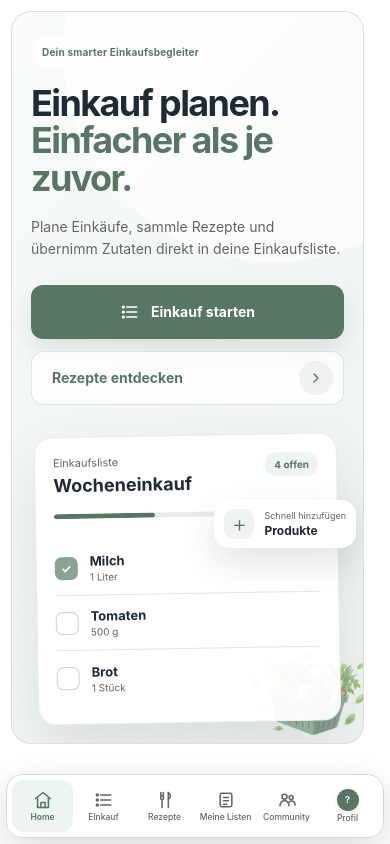
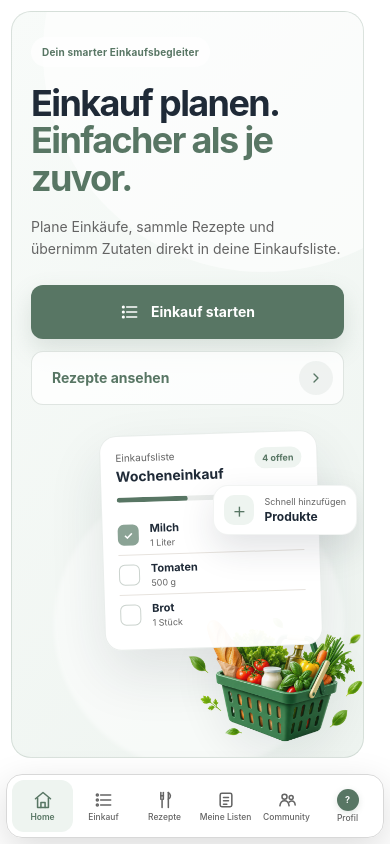
Before and after one commit to Eugen1188/bazkit, an Angular app in the folder frontend/: page /main/home in a window 390 px wide. Built offline with nearby package versions, Linux system fonts and the light colour scheme; sample sign-in values are in the browser's storage.

Commit message:
update home section

```diff
--- a/frontend/src/app/home/home.component.html
+++ b/frontend/src/app/home/home.component.html
@@ -1,6 +1,7 @@
 <div class="home-page">
 
   <div class="home-container">
+
 
     <!-- =====================================
          HERO
@@ -14,12 +15,15 @@
           Dein smarter Einkaufsbegleiter
         </span>
 
+
         <h1>
           Einkauf planen.
+
           <span>
             Einfacher als je zuvor.
           </span>
         </h1>
+
 
         <p class="hero-description">
           Plane Einkäufe, sammle Rezepte und
@@ -55,12 +59,12 @@
 
 
           <a
-            routerLink="/main/community"
+            routerLink="/main/recipe-list"
             class="secondary-action"
           >
 
             <span>
-              Rezepte entdecken
+              Rezepte ansehen
             </span>
 
             <span class="action-chevron">
@@ -81,11 +85,20 @@
       </div>
 
 
-      <!-- HERO VISUAL -->
+      <!-- =====================================
+           HERO VISUAL
+      ====================================== -->
 
       <div class="hero-visual">
 
         <div class="hero-glow"></div>
+
+
+        <img
+          class="hero-basket"
+          src="assets/images/home/home-basket.png"
+          alt=""
+        />
 
 
         <div class="visual-card">
@@ -113,9 +126,7 @@
 
 
           <div class="visual-progress">
-
             <span></span>
-
           </div>
 
 
@@ -202,13 +213,6 @@
 
         </div>
 
-
-        <img
-          class="hero-basket"
-          src="assets/images/home/home-basket.png"
-          alt=""
-        />
-
       </div>
 
     </section>
@@ -235,7 +239,10 @@
 
       <div class="quick-layout">
 
-        <!-- EINKAUF -->
+
+        <!-- =====================================
+             EINKAUF
+        ====================================== -->
 
         <a
           routerLink="/main/shopping-list"
@@ -248,6 +255,7 @@
               viewBox="0 0 24 24"
               aria-hidden="true"
             >
+
               <path d="M8 6h12"></path>
               <path d="M8 12h12"></path>
               <path d="M8 18h12"></path>
@@ -255,6 +263,7 @@
               <circle cx="4" cy="6" r="1"></circle>
               <circle cx="4" cy="12" r="1"></circle>
               <circle cx="4" cy="18" r="1"></circle>
+
             </svg>
 
           </div>
@@ -292,12 +301,19 @@
         </a>
 
 
+        <!-- =====================================
+             RIGHT SIDE
+        ====================================== -->
+
         <div class="quick-side">
 
-          <!-- REZEPTE / COMMUNITY -->
+
+          <!-- =====================================
+               REZEPTE
+          ====================================== -->
 
           <a
-            routerLink="/main/community"
+            routerLink="/main/recipe-list"
             class="quick-small-card"
           >
 
@@ -307,9 +323,19 @@
                 viewBox="0 0 24 24"
                 aria-hidden="true"
               >
-                <path d="M7 3v18"></path>
-                <path d="M11 3v8a2 2 0 0 1-4 0V3"></path>
-                <path d="M17 3v18"></path>
+
+                <path
+                  d="M4.5 5.5A3.5 3.5 0 0 1 8 2h4v17H8a3.5 3.5 0 0 0-3.5 3.5V5.5Z"
+                ></path>
+
+                <path
+                  d="M19.5 5.5A3.5 3.5 0 0 0 16 2h-4v17h4a3.5 3.5 0 0 1 3.5 3.5V5.5Z"
+                ></path>
+
+                <path d="M7.5 7H10"></path>
+
+                <path d="M14 7h2.5"></path>
+
               </svg>
 
             </div>
@@ -322,7 +348,7 @@
               </strong>
 
               <span>
-                Inspiration finden
+                Alle deine Rezepte an einem Ort
               </span>
 
             </div>
@@ -342,7 +368,9 @@
           </a>
 
 
-          <!-- LISTEN -->
+          <!-- =====================================
+               LISTEN
+          ====================================== -->
 
           <a
             routerLink="/main/saved-list"
@@ -355,6 +383,7 @@
                 viewBox="0 0 24 24"
                 aria-hidden="true"
               >
+
                 <rect
                   x="5"
                   y="4"
@@ -366,6 +395,7 @@
                 <path d="M9 9h6"></path>
                 <path d="M9 13h6"></path>
                 <path d="M9 17h4"></path>
+
               </svg>
 
             </div>
@@ -402,7 +432,9 @@
       </div>
 
 
-      <!-- COMMUNITY -->
+      <!-- =====================================
+           COMMUNITY
+      ====================================== -->
 
       <a
         routerLink="/main/community"
@@ -415,6 +447,7 @@
             viewBox="0 0 24 24"
             aria-hidden="true"
           >
+
             <circle
               cx="8"
               cy="8"
@@ -434,6 +467,7 @@
             <path
               d="M13 16c1-.9 2.2-1.4 3.5-1.4 2.5 0 4.5 1.7 4.5 4.4"
             ></path>
+
           </svg>
 
         </span>
@@ -446,7 +480,7 @@
           </strong>
 
           <span>
-            Rezepte und Ideen anderer Nutzer ansehen
+            Neue Rezepte und Ideen anderer Nutzer entdecken
           </span>
 
         </div>
@@ -491,6 +525,7 @@
 
         <div class="benefits-grid">
 
+
           <article class="benefit-card">
 
             <span class="benefit-icon">
@@ -499,6 +534,7 @@
                 viewBox="0 0 24 24"
                 aria-hidden="true"
               >
+
                 <path d="M8 6h12"></path>
                 <path d="M8 12h12"></path>
                 <path d="M8 18h12"></path>
@@ -506,6 +542,7 @@
                 <circle cx="4" cy="6" r="1"></circle>
                 <circle cx="4" cy="12" r="1"></circle>
                 <circle cx="4" cy="18" r="1"></circle>
+
               </svg>
 
             </span>
@@ -530,6 +567,7 @@
                 viewBox="0 0 24 24"
                 aria-hidden="true"
               >
+
                 <rect
                   x="5"
                   y="4"
@@ -540,6 +578,7 @@
 
                 <path d="M8 8h8"></path>
                 <path d="M8 12h8"></path>
+
               </svg>
 
             </span>
@@ -564,7 +603,11 @@
                 viewBox="0 0 24 24"
                 aria-hidden="true"
               >
-                <path d="M12 3c.8 5.2 3.8 8.2 9 9-5.2.8-8.2 3.8-9 9-.8-5.2-3.8-8.2-9-9 5.2-.8 8.2-3.8 9-9Z"></path>
+
+                <path
+                  d="M12 3c.8 5.2 3.8 8.2 9 9-5.2.8-8.2 3.8-9 9-.8-5.2-3.8-8.2-9-9 5.2-.8 8.2-3.8 9-9Z"
+                ></path>
+
               </svg>
 
             </span>
@@ -598,7 +641,7 @@
 
 
     <!-- =====================================
-         CTA
+         FINAL CTA
     ====================================== -->
 
     <section class="final-cta">
--- a/frontend/src/app/home/home.component.scss
+++ b/frontend/src/app/home/home.component.scss
@@ -30,6 +30,9 @@
 
   scrollbar-gutter:
     stable;
+
+  -webkit-overflow-scrolling:
+    touch;
 }
 
 
@@ -78,13 +81,13 @@
 
   grid-template-columns:
     minmax(0, 1fr)
-    minmax(360px, 0.9fr);
+    minmax(380px, 0.95fr);
 
   align-items:
     center;
 
   gap:
-    50px;
+    46px;
 
   overflow:
     hidden;
@@ -105,16 +108,16 @@
     absolute;
 
   width:
-    420px;
+    440px;
 
   height:
-    420px;
+    440px;
 
   right:
     -120px;
 
   top:
-    -170px;
+    -180px;
 
   border-radius:
     50%;
@@ -124,7 +127,7 @@
       255,
       255,
       255,
-      0.65
+      0.62
     );
 }
 
@@ -134,7 +137,7 @@
     relative;
 
   z-index:
-    3;
+    6;
 
   max-width:
     560px;
@@ -165,7 +168,7 @@
       255,
       255,
       255,
-      0.72
+      0.74
     );
 
   color:
@@ -395,7 +398,7 @@
       255,
       255,
       255,
-      0.72
+      0.76
     );
 
   color:
@@ -533,7 +536,7 @@
     2;
 
   min-height:
-    390px;
+    400px;
 
   display:
     flex;
@@ -551,10 +554,16 @@
     absolute;
 
   width:
-    330px;
+    370px;
 
   height:
-    330px;
+    370px;
+
+  right:
+    -20px;
+
+  bottom:
+    -40px;
 
   border-radius:
     50%;
@@ -564,7 +573,7 @@
       255,
       255,
       255,
-      0.68
+      0.48
     );
 
   filter:
@@ -572,21 +581,67 @@
 }
 
 
+/* =====================================
+   LARGE BASKET
+===================================== */
+
+.hero-basket {
+  position:
+    absolute;
+
+  z-index:
+    2;
+
+  width:
+    270px;
+
+  right:
+    -32px;
+
+  bottom:
+    -34px;
+
+  opacity:
+    0.92;
+
+  pointer-events:
+    none;
+
+  filter:
+    drop-shadow(
+      0 18px 22px
+      rgba(
+        31,
+        42,
+        55,
+        0.08
+      )
+    );
+}
+
+
+/* =====================================
+   SMALLER SHOPPING LIST
+===================================== */
+
 .visual-card {
   position:
-    relative;
+    absolute;
 
   z-index:
-    3;
+    4;
 
   width:
-    min(
-      330px,
-      86%
-    );
+    285px;
+
+  top:
+    32px;
+
+  right:
+    78px;
 
   padding:
-    25px;
+    21px;
 
   border:
     1px solid
@@ -598,14 +653,14 @@
     );
 
   border-radius:
-    22px;
+    19px;
 
   background:
     rgba(
       255,
       255,
       255,
-      0.94
+      0.97
     );
 
   box-shadow:
@@ -618,7 +673,7 @@
     );
 
   transform:
-    rotate(-2deg);
+    rotate(-1.8deg);
 }
 
 
@@ -642,13 +697,13 @@
     block;
 
   margin-bottom:
-    5px;
+    4px;
 
   color:
     var(--color-text-muted);
 
   font-size:
-    11px;
+    10px;
 }
 
 
@@ -660,13 +715,13 @@
     var(--color-text-primary);
 
   font-size:
-    18px;
+    17px;
 }
 
 
 .visual-status {
   padding:
-    6px 9px;
+    5px 8px;
 
   border-radius:
     999px;
@@ -678,7 +733,7 @@
     var(--color-primary);
 
   font-size:
-    10px;
+    9px;
 
   font-weight:
     700;
@@ -690,7 +745,7 @@
     5px;
 
   margin:
-    18px 0 22px;
+    16px 0 18px;
 
   border-radius:
     999px;
@@ -723,10 +778,10 @@
 
 .visual-product {
   min-height:
-    55px;
+    48px;
 
   padding:
-    10px 0;
+    8px 0;
 
   border-bottom:
     1px solid
@@ -739,7 +794,7 @@
     center;
 
   gap:
-    12px;
+    11px;
 }
 
 
@@ -751,16 +806,16 @@
 
 .visual-check {
   width:
-    23px;
+    21px;
 
   height:
-    23px;
+    21px;
 
   flex-shrink:
     0;
 
   border-radius:
-    7px;
+    6px;
 
   display:
     flex;
@@ -778,7 +833,7 @@
     #fff;
 
   font-size:
-    12px;
+    11px;
 
   font-weight:
     700;
@@ -803,7 +858,7 @@
     var(--color-text-primary);
 
   font-size:
-    13px;
+    12px;
 }
 
 
@@ -818,9 +873,13 @@
     var(--color-text-muted);
 
   font-size:
-    10px;
-}
-
+    9px;
+}
+
+
+/* =====================================
+   FLOATING PRODUCT
+===================================== */
 
 .floating-product {
   position:
@@ -830,16 +889,25 @@
     5;
 
   right:
-    -5px;
+    -8px;
 
   top:
-    100px;
+    87px;
 
   min-width:
-    160px;
+    150px;
 
   padding:
-    12px 14px;
+    11px 13px;
+
+  border:
+    1px solid
+    rgba(
+      88,
+      118,
+      100,
+      0.08
+    );
 
   border-radius:
     15px;
@@ -869,10 +937,10 @@
 
 .floating-plus {
   width:
-    35px;
+    34px;
 
   height:
-    35px;
+    34px;
 
   flex-shrink:
     0;
@@ -896,7 +964,7 @@
     var(--color-primary);
 
   font-size:
-    23px;
+    22px;
 
   font-weight:
     300;
@@ -927,30 +995,6 @@
 
   font-size:
     12px;
-}
-
-
-.hero-basket {
-  position:
-    absolute;
-
-  z-index:
-    1;
-
-  right:
-    -35px;
-
-  bottom:
-    -45px;
-
-  width:
-    190px;
-
-  opacity:
-    0.48;
-
-  pointer-events:
-    none;
 }
 
 
@@ -1280,7 +1324,7 @@
 
 
 /* =====================================
-   QUICK SMALL
+   QUICK SIDE
 ===================================== */
 
 .quick-side {
@@ -1362,10 +1406,10 @@
 
 .small-icon {
   width:
-    46px;
+    48px;
 
   height:
-    46px;
+    48px;
 
   flex-shrink:
     0;
@@ -1386,10 +1430,10 @@
 
 .small-icon svg {
   width:
-    23px;
+    24px;
 
   height:
-    23px;
+    24px;
 
   fill:
     none;
@@ -1398,7 +1442,7 @@
     currentColor;
 
   stroke-width:
-    1.8;
+    1.7;
 
   stroke-linecap:
     round;
@@ -1408,12 +1452,14 @@
 }
 
 
+/* NEW RECIPE ICON */
+
 .recipe-icon {
   background:
-    #f7efe4;
-
-  color:
-    #8a745c;
+    #f5f0e8;
+
+  color:
+    #7d6b57;
 }
 
 
@@ -1423,6 +1469,12 @@
 
   color:
     #65717c;
+}
+
+
+.quick-small-copy {
+  min-width:
+    0;
 }
 
 
@@ -1443,13 +1495,16 @@
     block;
 
   margin-top:
-    3px;
+    4px;
 
   color:
     var(--color-text-muted);
 
   font-size:
     11px;
+
+  line-height:
+    1.35;
 }
 
 
@@ -2035,7 +2090,7 @@
   .home-container {
     width:
       min(
-        100% - 48px,
+        calc(100% - 48px),
         1050px
       );
   }
@@ -2047,16 +2102,34 @@
 
     grid-template-columns:
       minmax(0, 1fr)
-      340px;
+      350px;
 
     gap:
       30px;
   }
 
 
+  .visual-card {
+    right:
+      52px;
+
+    width:
+      265px;
+  }
+
+
+  .hero-basket {
+    width:
+      235px;
+
+    right:
+      -30px;
+  }
+
+
   .floating-product {
     right:
-      -10px;
+      -16px;
   }
 
 
@@ -2113,7 +2186,7 @@
       auto;
 
     padding:
-      30px 24px 25px;
+      30px 24px 20px;
 
     border-radius:
       23px;
@@ -2128,7 +2201,7 @@
       stretch;
 
     gap:
-      30px;
+      20px;
   }
 
 
@@ -2206,11 +2279,13 @@
   }
 
 
-  /* MOBILE VISUAL */
+  /* =====================================
+     MOBILE HERO VISUAL
+  ====================================== */
 
   .hero-visual {
     min-height:
-      310px;
+      335px;
 
     margin:
       0 -5px;
@@ -2219,37 +2294,76 @@
 
   .hero-glow {
     width:
-      280px;
+      290px;
 
     height:
-      280px;
+      290px;
+
+    right:
+      5px;
+
+    bottom:
+      -30px;
   }
 
 
   .visual-card {
+    top:
+      12px;
+
+    right:
+      38px;
+
     width:
-      min(
-        300px,
-        84%
-      );
+      245px;
 
     padding:
-      20px;
-
-    transform:
-      rotate(-1deg);
+      17px;
+
+    border-radius:
+      17px;
+  }
+
+
+  .visual-card-header strong {
+    font-size:
+      15px;
+  }
+
+
+  .visual-product {
+    min-height:
+      43px;
+
+    padding:
+      6px 0;
+  }
+
+
+  .hero-basket {
+    width:
+      215px;
+
+    right:
+      -24px;
+
+    bottom:
+      -14px;
+
+    opacity:
+      0.96;
   }
 
 
   .floating-product {
     right:
-      0;
+      -3px;
 
     top:
-      70px;
+      67px;
 
     min-width:
-      135px;
+      132px;
 
     padding:
       9px 10px;
@@ -2265,19 +2379,9 @@
   }
 
 
-  .hero-basket {
-    width:
-      135px;
-
-    right:
-      -25px;
-
-    bottom:
-      -15px;
-  }
-
-
-  /* SECTIONS */
+  /* =====================================
+     SECTIONS
+  ====================================== */
 
   .quick-section,
   .benefits-section {
@@ -2357,7 +2461,7 @@
 
   .quick-small-card {
     min-height:
-      78px;
+      82px;
 
     border-radius:
       16px;
@@ -2373,7 +2477,9 @@
   }
 
 
-  /* BENEFITS */
+  /* =====================================
+     BENEFITS
+  ====================================== */
 
   .benefits-content {
     margin-top:
@@ -2430,7 +2536,9 @@
   }
 
 
-  /* CTA */
+  /* =====================================
+     CTA
+  ====================================== */
 
   .final-cta {
     min-height:
@@ -2497,7 +2605,7 @@
 
   .hero {
     padding:
-      25px 19px 20px;
+      25px 19px 17px;
 
     border-radius:
       20px;
@@ -2518,30 +2626,67 @@
 
   .hero-visual {
     min-height:
-      285px;
+      315px;
   }
 
 
   .visual-card {
+    top:
+      8px;
+
+    right:
+      29px;
+
     width:
-      calc(
-        100% - 20px
-      );
+      218px;
 
     padding:
-      18px;
-
-    border-radius:
-      18px;
+      15px;
+  }
+
+
+  .visual-card-header strong {
+    font-size:
+      14px;
+  }
+
+
+  .visual-progress {
+    margin:
+      13px 0 13px;
+  }
+
+
+  .visual-product {
+    min-height:
+      39px;
+  }
+
+
+  .visual-product strong {
+    font-size:
+      11px;
+  }
+
+
+  .hero-basket {
+    width:
+      200px;
+
+    right:
+      -26px;
+
+    bottom:
+      -6px;
   }
 
 
   .floating-product {
     right:
-      -7px;
+      -8px;
 
     top:
-      65px;
+      60px;
   }
 
 
@@ -2593,6 +2738,21 @@
   }
 
 
+  .small-icon {
+    width:
+      44px;
+
+    height:
+      44px;
+  }
+
+
+  .quick-small-copy span {
+    font-size:
+      10px;
+  }
+
+
   .community-link {
     padding:
       13px 14px;
```
